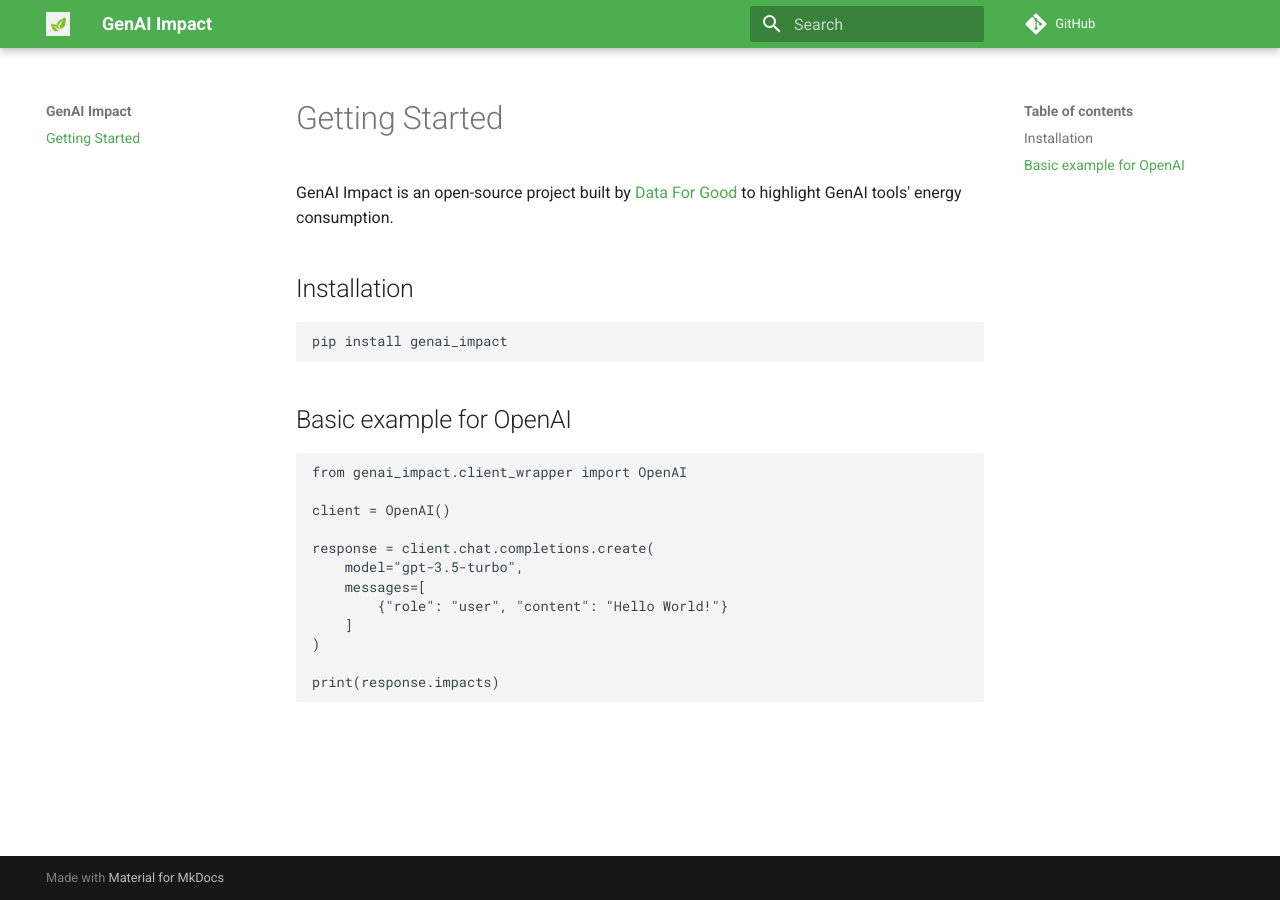
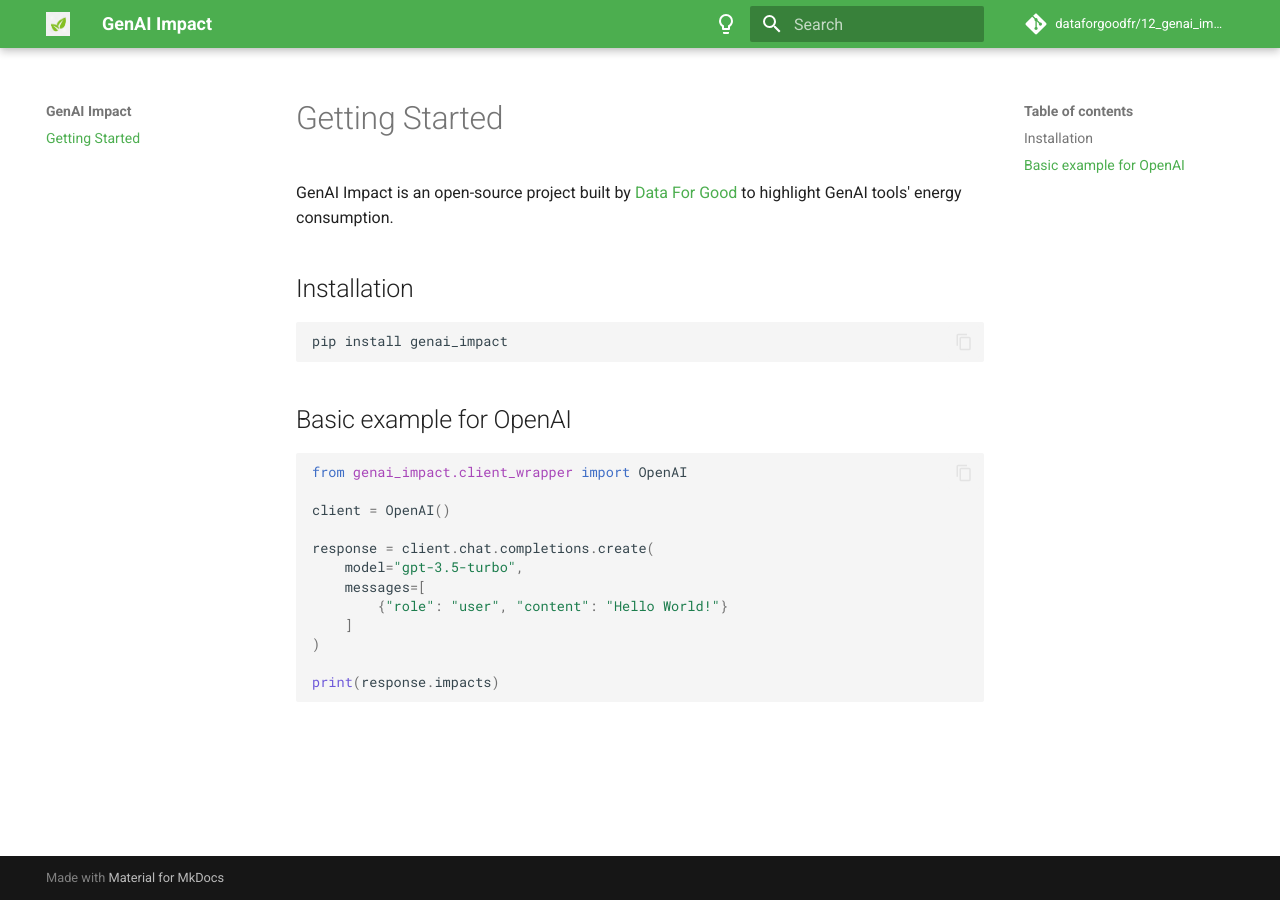
Before and after one commit to genai-impact/ecologits, an MkDocs documentation site: the page built from docs/index.md, in a window 1280 px wide. Built offline with MkDocs 1.6.1 and Material for MkDocs 9.7.7, drawn with Linux system fonts in a browser that asks for light colours; comment, search, counter and statistics services are not loaded.

Commit message:
docs: add boilerplate mkdocs config

```diff
--- a/mkdocs.yml
+++ b/mkdocs.yml
@@ -1,7 +1,59 @@
 site_name: GenAI Impact
+
+repo_name: dataforgoodfr/12_genai_impact
+repo_url: https://github.com/dataforgoodfr/12_genai_impact
+
+
+nav:
+  - 'Getting Started': index.md
+
+
 theme:
   name: material
+  logo: assets/logo.png
+  font:
+    text: Roboto
   palette:
-    primary: green
-  logo: assets/logo.png
-repo_url: https://github.com/dataforgoodfr/12_genai_impact
+    - scheme: default
+      primary: green
+      toggle:
+        icon: material/lightbulb-outline
+        name: Switch to dark mode
+    - scheme: slate
+      primary: green
+      toggle:
+        icon: material/lightbulb
+        name: Switch to light mode
+  features:
+    - content.tabs.link
+    - content.code.copy
+    - content.code.annotate
+
+
+
+watch:
+  - docs
+
+
+plugins:
+  - search
+
+
+markdown_extensions:
+  - attr_list
+  - md_in_html
+  - tables
+  - admonition
+  - pymdownx.emoji:
+      emoji_index: !!python/name:material.extensions.emoji.twemoji
+      emoji_generator: !!python/name:material.extensions.emoji.to_svg
+  - pymdownx.highlight:
+      anchor_linenums: true
+      line_spans: __span
+      pygments_lang_class: true
+  - pymdownx.inlinehilite
+  - pymdownx.snippets
+  - pymdownx.superfences
+  - pymdownx.details
+  - pymdownx.tabbed:
+      alternate_style: true
```
